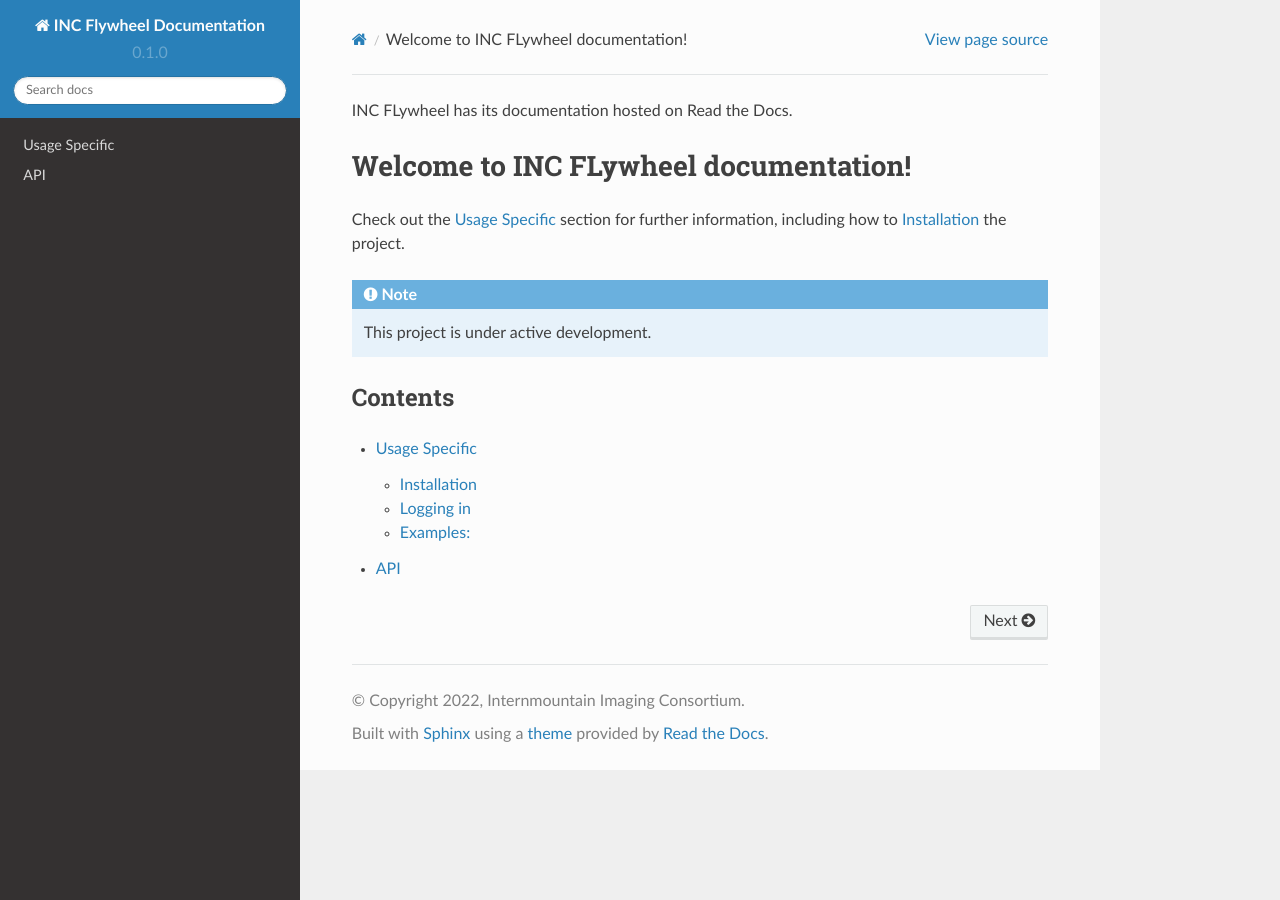
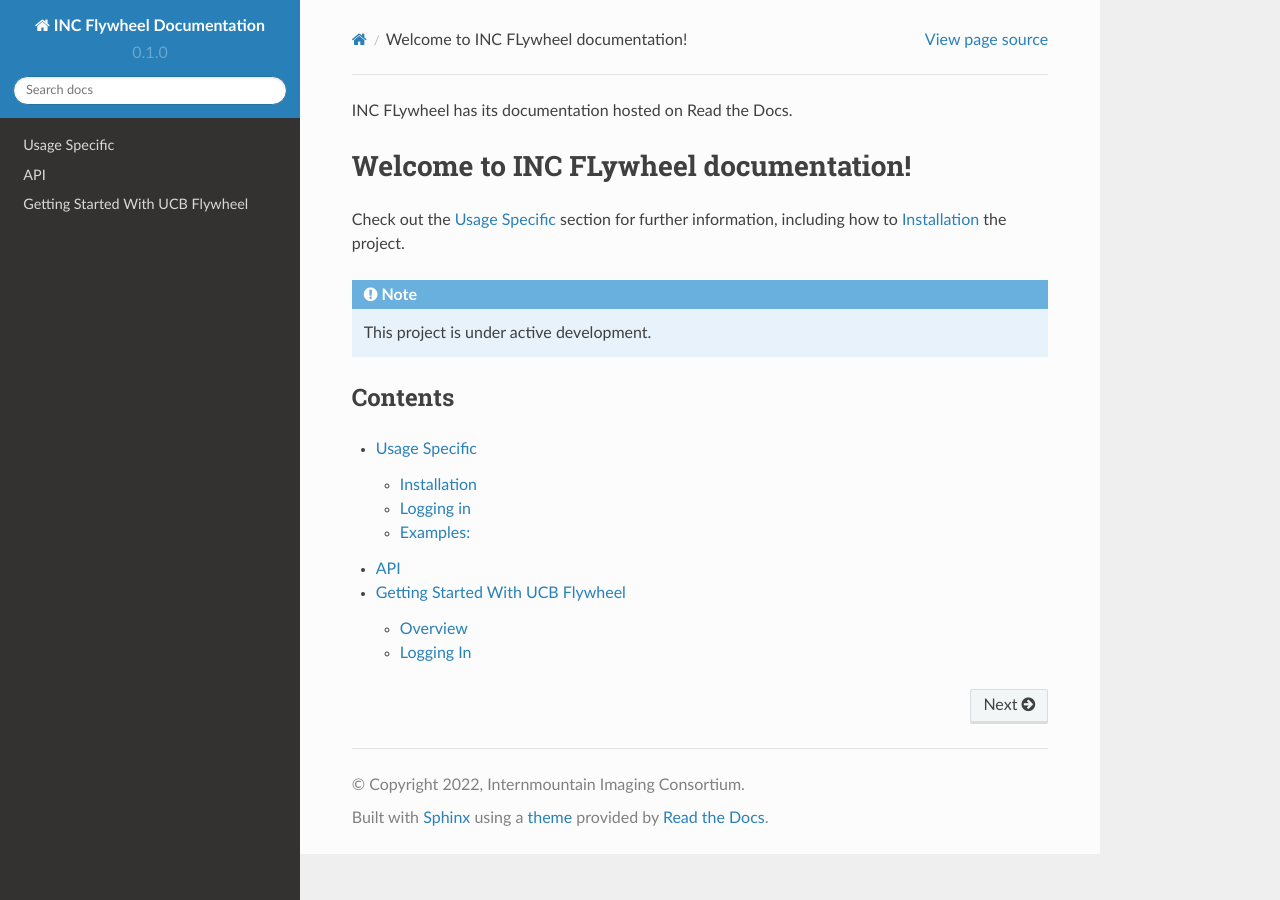
Before and after one commit to intermountainneuroimaging/inc_documentation, a Sphinx documentation site: the page built from docs/source/index.rst, in a window 1280 px wide. Built offline with Sphinx 7.4.7 and the Read the Docs theme 2.0.0, drawn with Linux system fonts in a browser that asks for light colours.

Commit message:
skeleton getting started tutorial

```diff
--- /dev/null
+++ b/docs/source/getting_started.md
@@ -0,0 +1,7 @@
+# Getting Started With UCB Flywheel
+
+## Overview
+
+## Logging In
+
+here is how to log in...
--- a/docs/source/index.rst
+++ b/docs/source/index.rst
@@ -17,3 +17,4 @@
 
    usage.md
    api.md
+   getting_started.md
```
